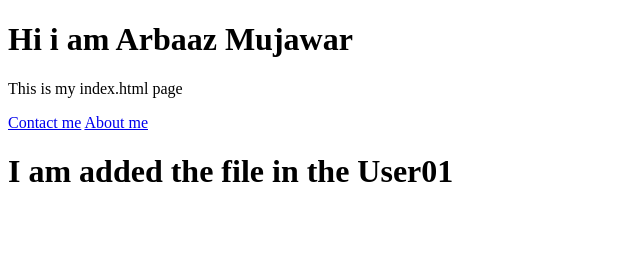
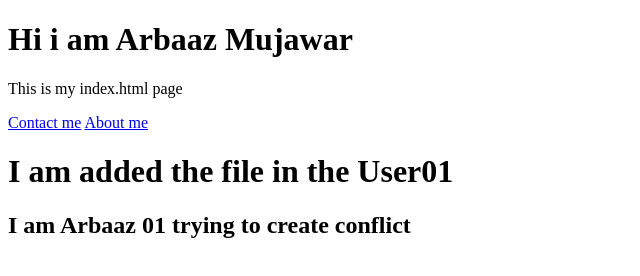
Before and after one commit to ArbaazMujawar12/Git-Collab-01, a plain HTML site: page index.html in a window 1280 px wide. Shown: the whole page, without its empty margins (0-640 px from the left). Drawn offline with Linux system fonts and the light colour scheme.

Commit message:
Line 14 added to index.html

```diff
--- a/index.html
+++ b/index.html
@@ -11,5 +11,6 @@
     <a href="contact.html">Contact me</a>
     <a href="about.html">About me</a>
     <h1>I am added the file in the User01</h1>
+    <h2>I am Arbaaz 01 trying to create conflict</h2>
 </body>
 </html>
```
